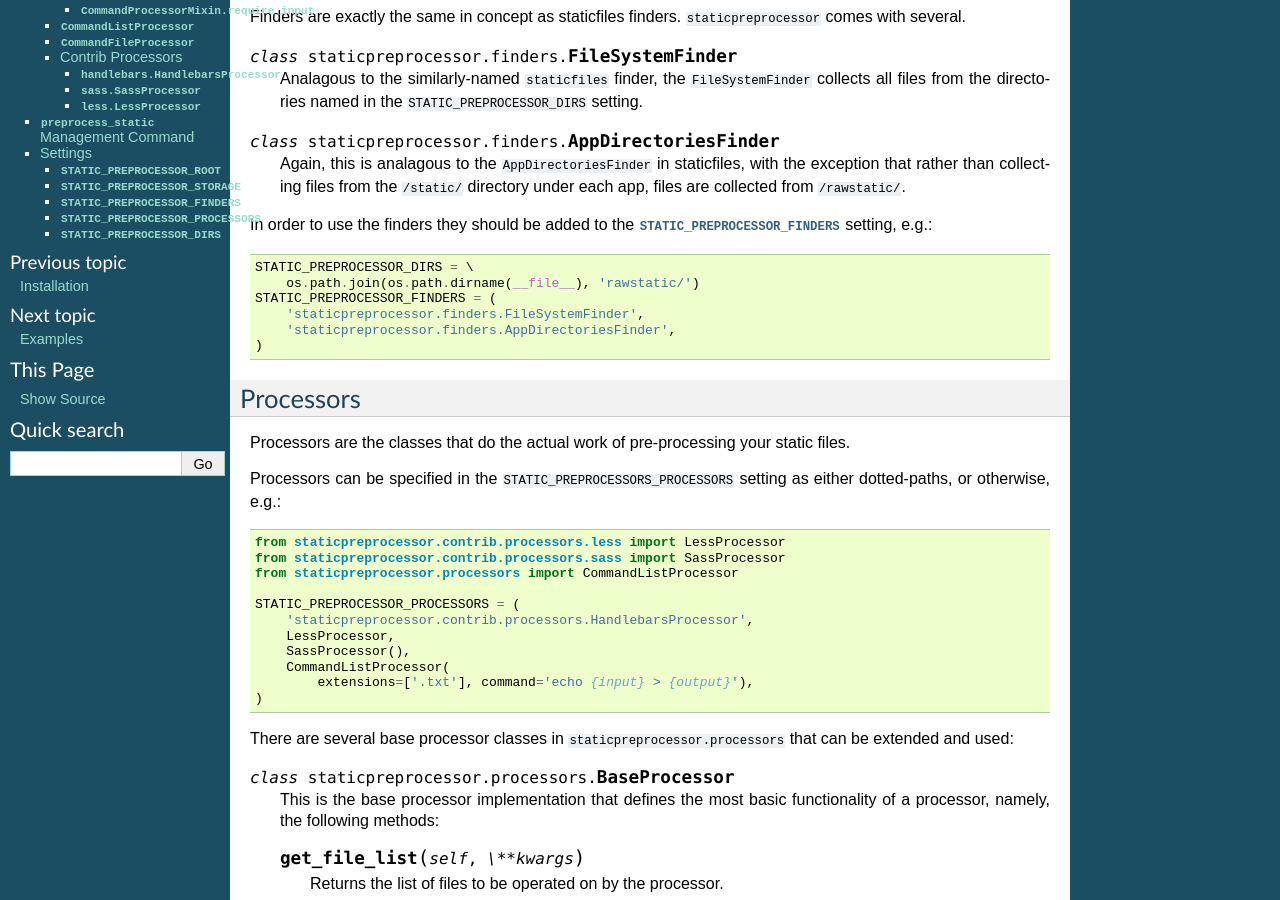
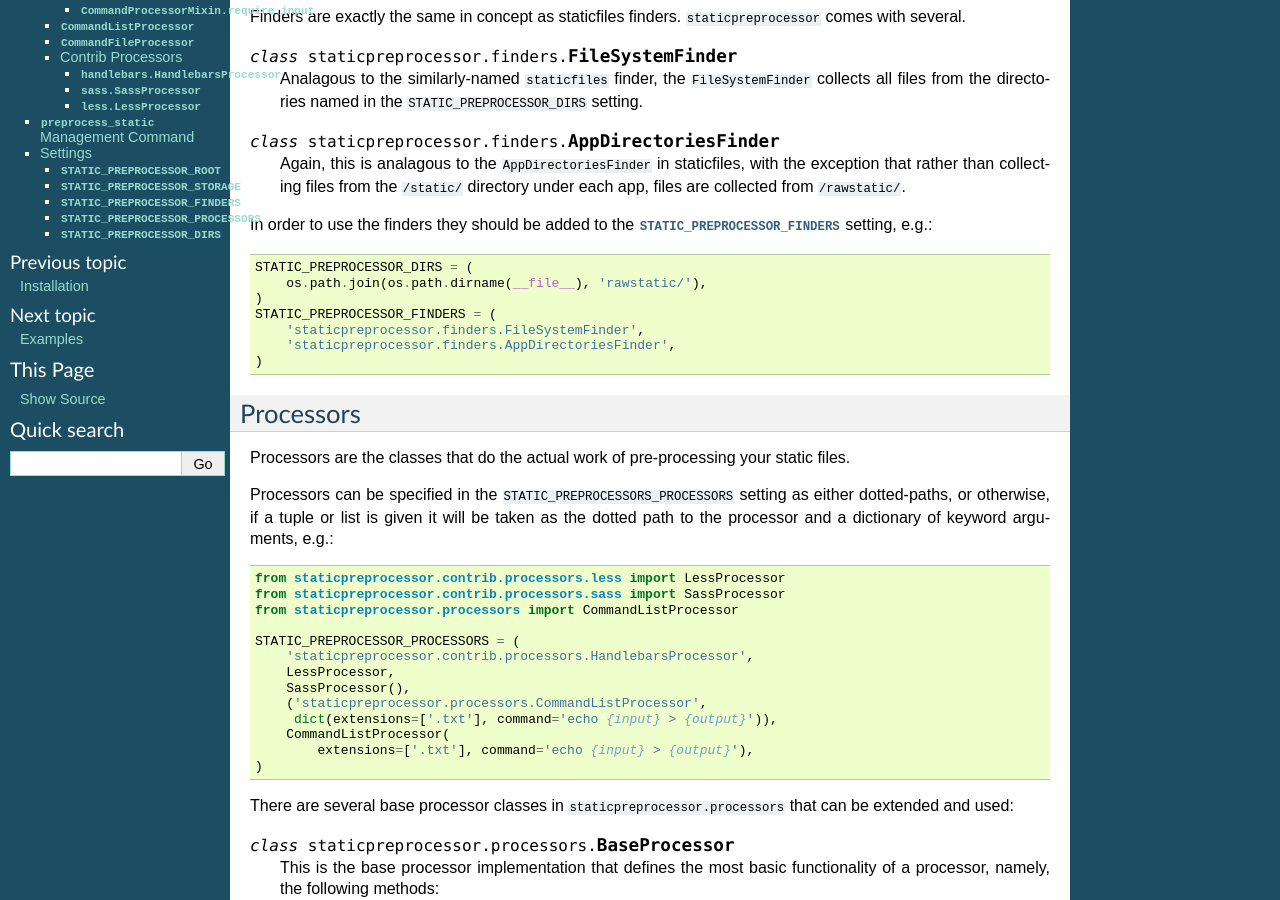
Before and after one commit to lpomfrey/django-staticpreprocessor, a Sphinx documentation site: the page built from docs/usage.rst, in a window 1280 px wide and 900 px high, scrolled down 505 px. Built offline with Sphinx 7.4.7, drawn with Linux system fonts in a browser that asks for light colours; formulas are drawn with MathJax 3.

Commit message:
Allow specifying processors using (dotted_path, kwargs) pairs

```diff
--- a/docs/usage.rst
+++ b/docs/usage.rst
@@ -52,8 +52,9 @@ In order to use the finders they should be added to the
 setting, e.g.:
 ::
 
-    STATIC_PREPROCESSOR_DIRS = \
-        os.path.join(os.path.dirname(__file__), 'rawstatic/')
+    STATIC_PREPROCESSOR_DIRS = (
+        os.path.join(os.path.dirname(__file__), 'rawstatic/'),
+    )
     STATIC_PREPROCESSOR_FINDERS = (
         'staticpreprocessor.finders.FileSystemFinder',
         'staticpreprocessor.finders.AppDirectoriesFinder',
@@ -68,7 +69,9 @@ Processors are the classes that do the actual work of pre-processing your
 static files.
 
 Processors can be specified in the ``STATIC_PREPROCESSORS_PROCESSORS`` setting
-as either dotted-paths, or otherwise, e.g.:
+as either dotted-paths, or otherwise, if a tuple or list is given it will be
+taken as the dotted path to the processor and a dictionary of keyword
+arguments, e.g.:
 ::
 
     from staticpreprocessor.contrib.processors.less import LessProcessor
@@ -79,6 +82,8 @@ as either dotted-paths, or otherwise, e.g.:
         'staticpreprocessor.contrib.processors.HandlebarsProcessor',
         LessProcessor,
         SassProcessor(),
+        ('staticpreprocessor.processors.CommandListProcessor',
+         dict(extensions=['.txt'], command='echo {input} > {output}')),
         CommandListProcessor(
             extensions=['.txt'], command='echo {input} > {output}'),
     )
```
Also changed, not shown: 1 other file.
